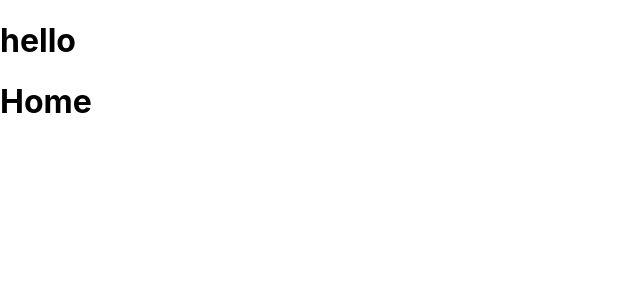
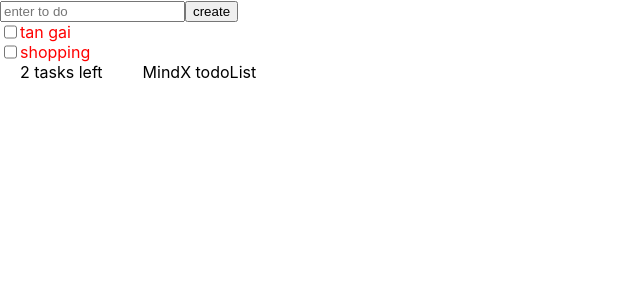
Before and after one commit to thanhsonnguyen-gif/MindX-CIJS73, a React (Create React App) app in the folder session-tree/: page / in a window 1280 px wide. Shown: the top 300 px of the page, without its empty margins (0-640 px from the left). Built offline with nearby package versions, Linux system fonts and the light colour scheme.

Commit message:
update session-3

```diff
--- a/session-tree/src/App.js
+++ b/session-tree/src/App.js
@@ -1,8 +1,8 @@
 import "./App.css";
-import Test from "./session-10/Test";
+import ToDoListApp from './session-3/session-3'
 
 function App() {
-  return <Test />
+  return <ToDoListApp />
 }
 
 export default App;
--- a/session-tree/src/index.js
+++ b/session-tree/src/index.js
@@ -2,12 +2,11 @@ import React from "react";
 import ReactDOM from "react-dom";
 import "./index.css";
 import App from "./App";
-import { BrowserRouter } from "react-router-dom";
 
 ReactDOM.render(
-  <BrowserRouter>
+  <React.StrictMode>
     <App />
-  </BrowserRouter>,
+  </React.StrictMode>,
   document.getElementById("root")
 );
 
--- a/session-tree/src/session-3/components/todoitems.js
+++ b/session-tree/src/session-3/components/todoitems.js
@@ -1,10 +1,12 @@
 const TodoItems = (props) => {
-    const { todoItems } = props;
+    const { toDoItems } = props;
 
     return (<>
         {
-            todoItems.map((item) => {
-                return <input style={{type:'checkbox'}}><TodoItem value={item.value} done={item.done}/></input>
+            toDoItems.map((item) => {
+                return <div style={{display: 'flex'}}>
+                <input type='checkbox'/><TodoItem value={item.value} done={item.done}/>
+                </div>
             })
         }
     </>)
@@ -18,3 +20,21 @@ const TodoItem = (props) => {
 }
 
 export default TodoItems;
+
+// const TodoItems = (props) => {
+//     const {toDoItems} = props;
+//     return(
+//         toDoItems.map((item) => {
+//             return <div style={{display: 'flex'}}>
+//             <input type="checkbox"/>
+//             <ToDoItem value={item.value} id={item.id}/>
+//             </div>
+//         })
+//     )
+// }
+// export default TodoItems;
+
+// const ToDoItem = (props) => {
+//     const {value} = props;
+//     return <div style={{color: 'green'}}>{value}</div>;
+// }
--- a/session-tree/src/session-3/session-3.js
+++ b/session-tree/src/session-3/session-3.js
@@ -1,27 +1,56 @@
-import { useState } from 'react'
-import ToDoForm from './components/todoform'
-import TodoItems from './components/todoitems'
+import { useState } from "react";
+import ToDoForm from "./components/todoform";
+import TodoItems from "./components/todoitems";
 
 const ToDoListApp = () => {
-  const [todoItems, setToDoItems] = useState([{value: 'hw', done: true}, {value: 'shopping', done: true}])
+  const [todoItems, setToDoItems] = useState([
+    { value: "tan gai", done: false },
+    { value: "shopping", done: false },
+  ]);
   const handleCreateNewToDo = (newToDoValue) => {
     setToDoItems([
       ...todoItems,
       {
         value: newToDoValue,
-        done: false
-      }
-    ])
-  }
+        done: false,
+      },
+    ]);
+  };
   return (
     <>
-      <ToDoForm onCreateNewToDo={handleCreateNewToDo}/>
-      <ul>
-      <TodoItems todoItems={todoItems}/>
-      </ul>
-      <span>{} tasks left</span> <span>MindX todoList</span>
+      <ToDoForm onCreateNewToDo={handleCreateNewToDo} />
+      <TodoItems toDoItems={todoItems} />
+      <span style={{margin: 20}}>{todoItems.length} tasks left</span><span style={{margin: 20}}>MindX todoList</span>
     </>
   );
-}
+};
 
 export default ToDoListApp;
+
+// import TodoForm from "./components/todoform";
+// import TodoItems from "./components/todoitems";
+// import { useState } from "react";
+
+// const TodoList = () => {
+//   const [toDoItems, setToDoItems] = useState([
+//     { value: "lam bai tap", id: "1" },
+//   ]);
+//   const handleCreateNewToDo = (newToDo) => {
+//     setToDoItems (
+//       ...toDoItems,
+//       {
+//         value: newToDo,
+//         done: false
+//       }
+//     )
+//   };
+
+//   return (
+//     <>
+//       <TodoForm onCreateNewToDo={handleCreateNewToDo} />
+//       <TodoItems toDoItems={toDoItems}/>
+//     </>
+//   );
+// };
+
+// export default TodoList;
```
Also changed, not shown: session-tree/src/session-3/components/todoform.js (+34 -0 lines).
